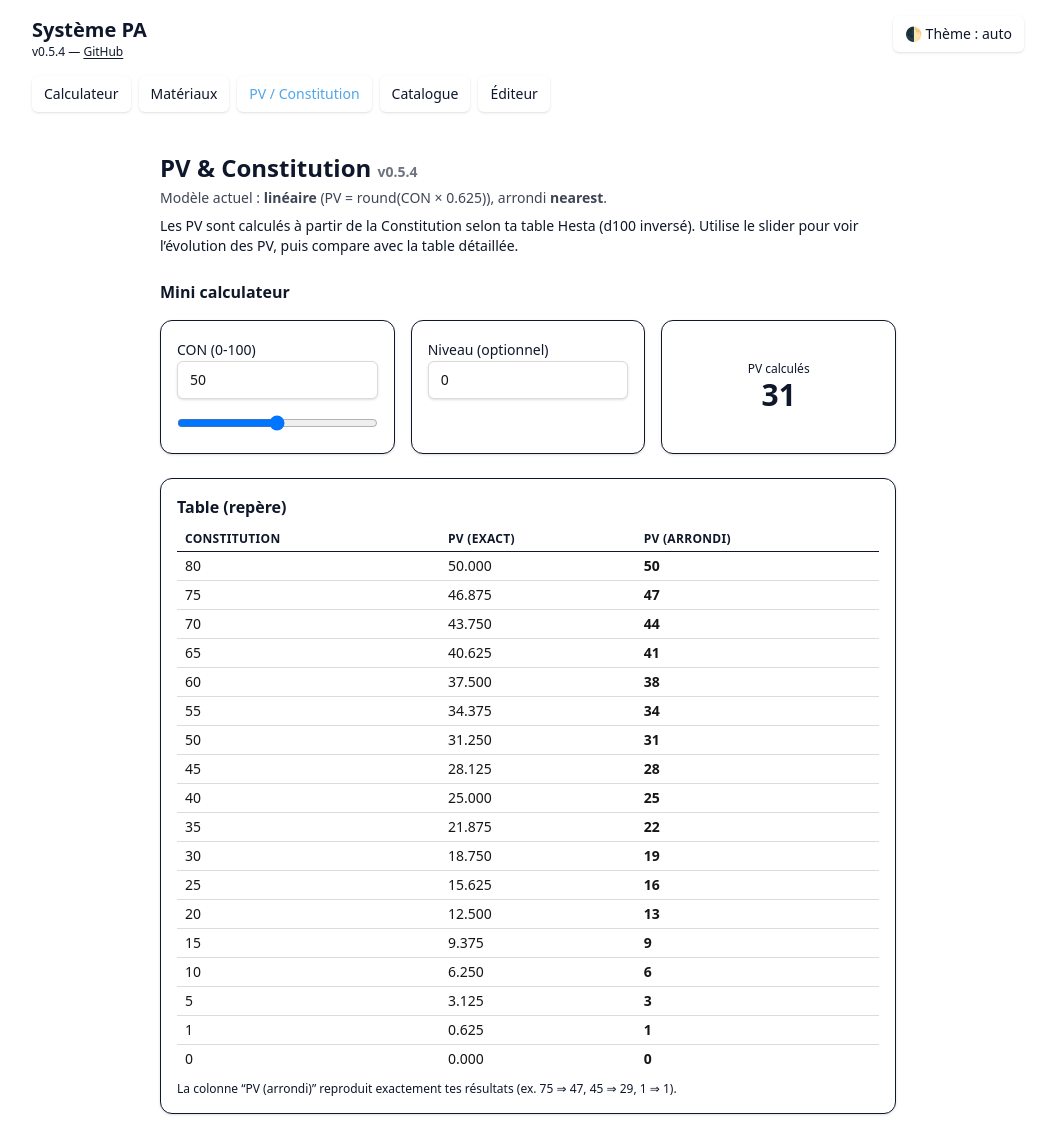
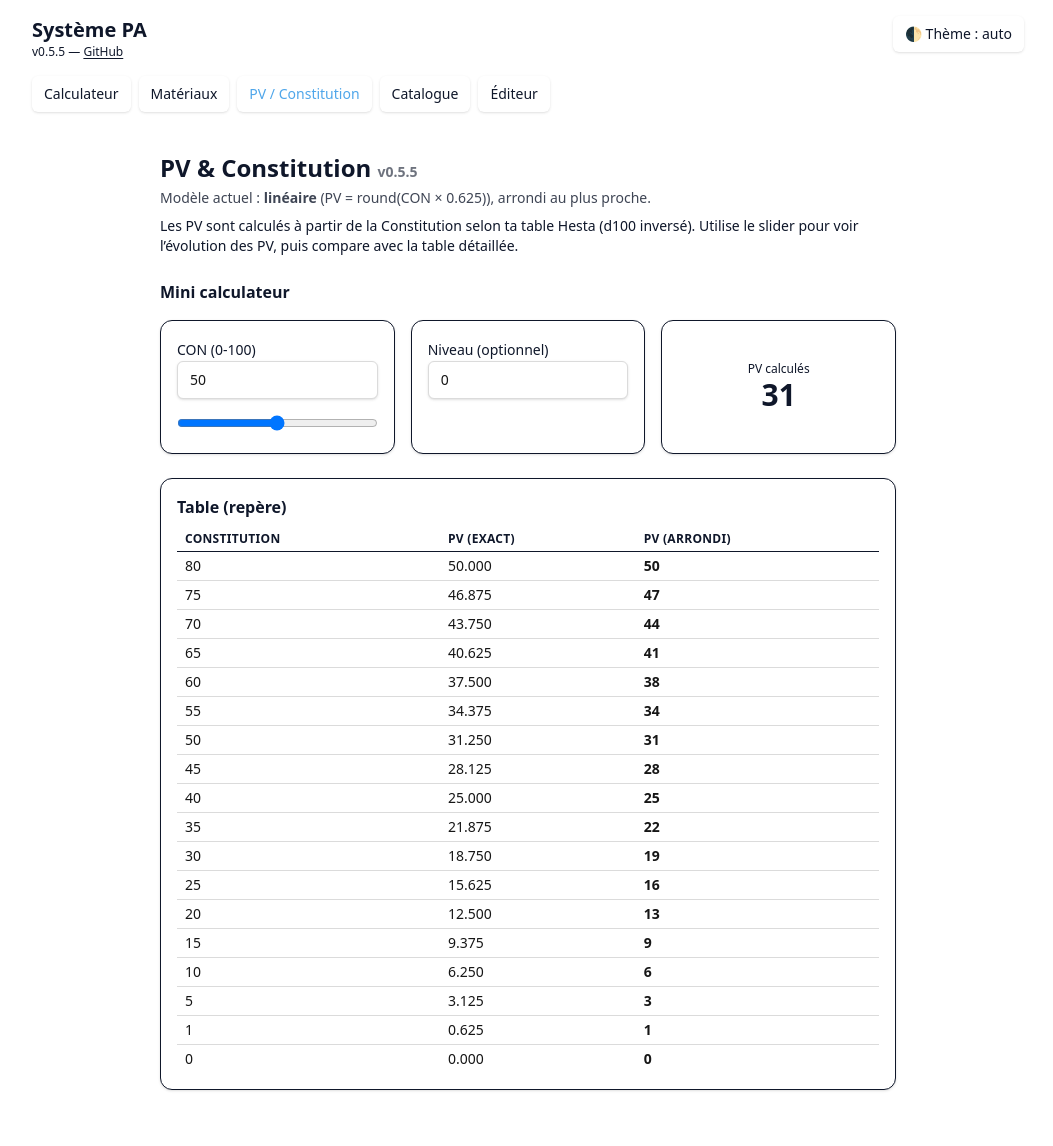
Before and after one commit to Daneisra/Armures-d100-Hesta, a React (Vite) app: page /pv in a window 1280 px wide. Shown: the whole page, without its empty margins (112-1165 px from the left). After the commit the page ends 1122 px from the top, so only its background shows below. Built offline with nearby package versions, Linux system fonts and the light colour scheme.

Commit message:
fix(pv): use nearest rounding

```diff
--- a/package.json
+++ b/package.json
@@ -1,7 +1,7 @@
 {
     "name": "systeme-pa-starter",
     "private": true,
-    "version": "0.5.4",
+    "version": "0.5.5",
     "type": "module",
     "scripts": {
         "dev": "vite",
--- a/src/data/index.ts
+++ b/src/data/index.ts
@@ -23,8 +23,7 @@ import type {
 
 /* ---------- PV adapter: JSON libre -> PVParams strict ---------- */
 function toPVParams(pv: any): PVParams {
-  const round =
-    pv?.round === "floor" || pv?.round === "ceil" ? pv.round : "nearest";
+  const round = "nearest" as const;
 
   if (pv?.mode === "table") {
     const pts: [number, number][] = Array.isArray(pv.points)
--- a/src/pages/PVPage.tsx
+++ b/src/pages/PVPage.tsx
@@ -2,14 +2,6 @@ import { useMemo, useState } from "react";
 import { useCatalogData } from "../catalogContext";
 import type { PVParams } from "../types";
 import { cls } from "../ui/styles";
-
-type RoundMode = "nearest" | "floor" | "ceil";
-
-function roundBy(mode: RoundMode, v: number) {
-  if (mode === "floor") return Math.floor(v);
-  if (mode === "ceil") return Math.ceil(v);
-  return Math.round(v);
-}
 
 function interpTable(x: number, pts: [number, number][]) {
   if (pts.length === 0) return 0;
@@ -27,7 +19,6 @@ function interpTable(x: number, pts: [number, number][]) {
 }
 
 function computePV(con: number, level: number, pv: PVParams) {
-  const roundMode: RoundMode = pv.round ?? "nearest";
   let raw = 0;
 
   if (pv.mode === "linear") {
@@ -39,7 +30,7 @@ function computePV(con: number, level: number, pv: PVParams) {
   raw += (pv.perLevel ?? 0) * Math.max(0, level);
 
   const capped = Math.min(raw, pv.cap ?? raw);
-  return roundBy(roundMode, capped);
+  return Math.round(capped);
 }
 
 export default function PVPage() {
@@ -65,7 +56,7 @@ export default function PVPage() {
           {pv.mode === "linear"
             ? ` (PV = round(CON × ${pv.slope}${pv.offset ? ` + ${pv.offset}` : ""}))`
             : ""}
-          , arrondi <b>{pv.round ?? "nearest"}</b>.
+          , arrondi au plus proche.
         </p>
         <p className="text-sm text-muted-foreground mt-2">
           Les PV sont calculés à partir de la Constitution selon ta table Hesta (d100 inversé). Utilise le
@@ -144,9 +135,6 @@ export default function PVPage() {
             </tbody>
           </table>
         </div>
-        <p className="text-xs text-muted-foreground mt-2">
-          La colonne “PV (arrondi)” reproduit exactement tes résultats (ex. 75 ⇒ 47, 45 ⇒ 29, 1 ⇒ 1).
-        </p>
       </section>
     </div>
   );
--- a/src/types.ts
+++ b/src/types.ts
@@ -54,7 +54,7 @@ export type PVParams =
       mode: "linear";
       slope: number;
       offset?: number;
-      round?: "nearest" | "floor" | "ceil";
+      round?: "nearest";
       minCon?: number;
       maxCon?: number;
       perLevel?: number;
@@ -63,7 +63,7 @@ export type PVParams =
   | {
       mode: "table";
       points: [number, number][];
-      round?: "nearest" | "floor" | "ceil";
+      round?: "nearest";
       perLevel?: number;
       cap?: number;
     };
```
Also changed, not shown: 2 other files (tests, documents, lock files or other folders).
